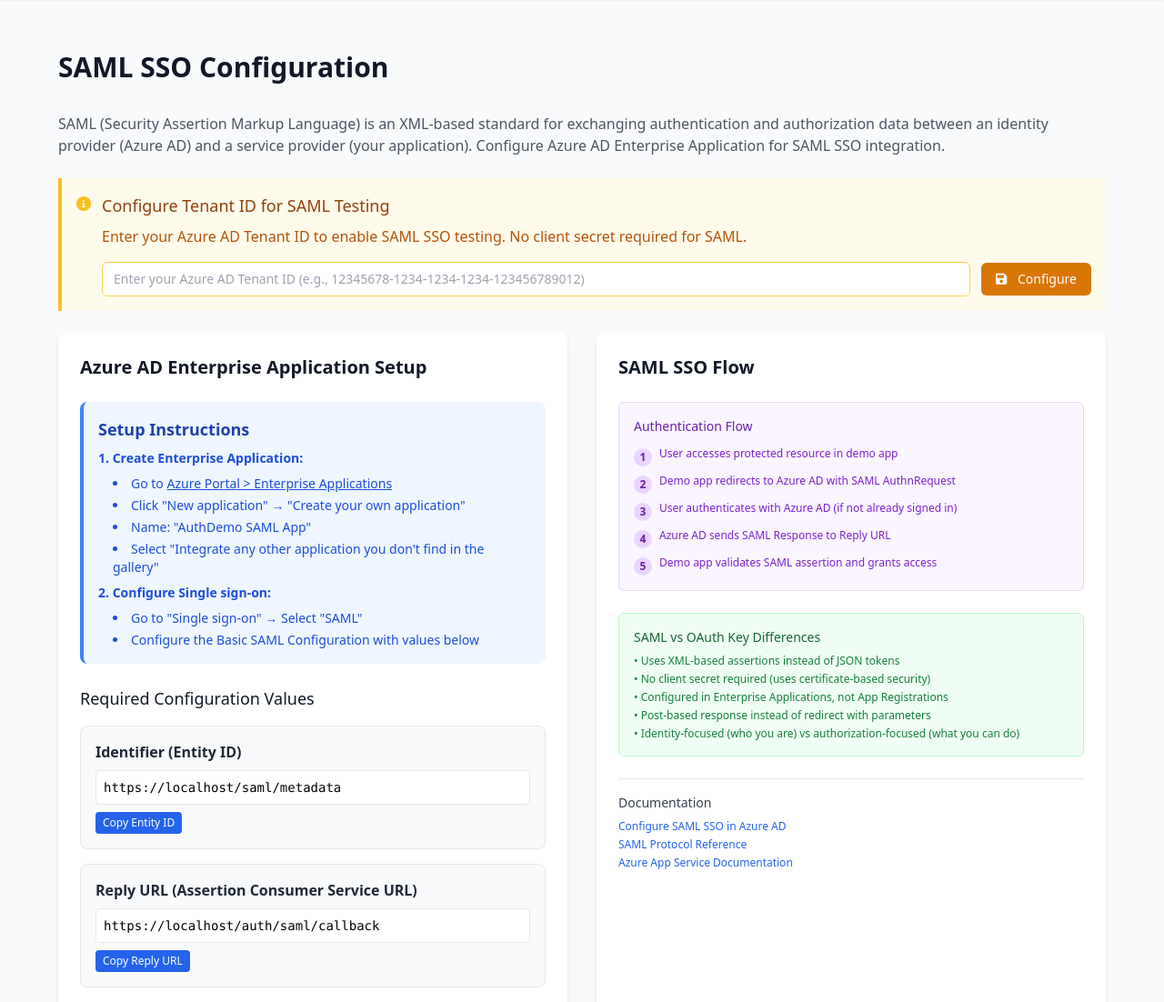
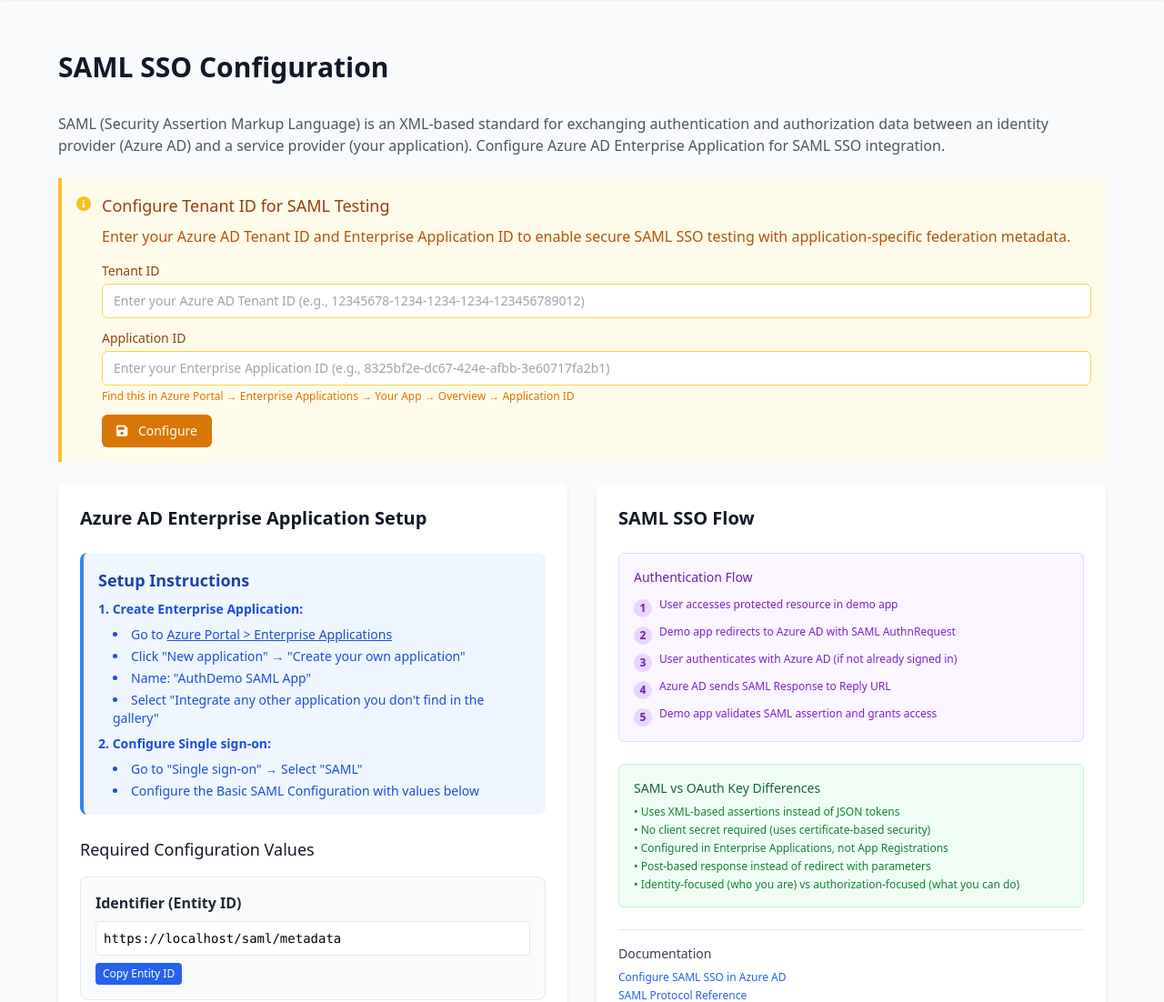
Before and after one commit to theorangeseller/Auth-Demo, a Flask app: page /saml in a window 1280 px wide. Shown: the part 65-1167 px from the top of the page at 91% size. Run offline with Flask 3, Linux system fonts and the light colour scheme; some libraries are stand-ins or nearby versions.

Commit message:
update saml metadata url setting

```diff
--- a/main.py
+++ b/main.py
@@ -47,7 +47,9 @@
         'client_secret': session.get('azure_config', {}).get('client_secret') or
                         os.getenv('CLIENT_SECRET') or 'your-client-secret',
         'redirect_uri': session.get('azure_config', {}).get('redirect_uri') or
-                       os.getenv('REDIRECT_URI') or DEFAULT_REDIRECT_URI
+                       os.getenv('REDIRECT_URI') or DEFAULT_REDIRECT_URI,
+        'app_id': session.get('azure_config', {}).get('app_id') or
+                 os.getenv('APP_ID') or 'your-app-id'
     }
     return config
 
@@ -59,9 +61,10 @@
             config['client_secret'] != 'your-client-secret')
 
 def is_saml_configured():
-    """Check if SAML is configured (only needs tenant ID)"""
+    """Check if SAML is configured (needs tenant ID and app ID for best security)"""
     config = get_azure_config()
-    return config['tenant_id'] != 'your-tenant-id'
+    return (config['tenant_id'] != 'your-tenant-id' and
+            config['app_id'] != 'your-app-id')
 
 def get_authority():
     """Get authority URL based on current configuration"""
@@ -84,10 +87,15 @@
         scopes or DEFAULT_SCOPE,
         redirect_uri=config['redirect_uri'])
 
-def fetch_azure_federation_metadata(tenant_id):
-    """Fetch Azure AD federation metadata for the given tenant"""
+def fetch_azure_federation_metadata(tenant_id, app_id=None):
+    """Fetch Azure AD federation metadata for the given tenant and optionally app"""
     try:
-        metadata_url = f"https://login.microsoftonline.com/{tenant_id}/federationmetadata/2007-06/federationmetadata.xml"
+        if app_id and app_id != 'your-app-id':
+            # Use application-specific metadata URL for better security
+            metadata_url = f"https://login.microsoftonline.com/{tenant_id}/federationmetadata/2007-06/federationmetadata.xml?appid={app_id}"
+        else:
+            # Fallback to tenant-level metadata
+            metadata_url = f"https://login.microsoftonline.com/{tenant_id}/federationmetadata/2007-06/federationmetadata.xml"
 
         response = requests.get(metadata_url, timeout=10)
         response.raise_for_status()
@@ -332,18 +340,20 @@
         client_id = request.form.get('client_id', '').strip()
         client_secret = request.form.get('client_secret', '').strip()
         redirect_uri = request.form.get('redirect_uri', DEFAULT_REDIRECT_URI).strip()
+        app_id = request.form.get('app_id', '').strip()
         config_type = request.form.get('config_type', 'full')
 
         # Validate based on configuration type
         if config_type == 'saml_only':
-            # For SAML, only tenant ID is required
-            if not tenant_id:
-                flash('Tenant ID is required for SAML configuration', 'error')
+            # For SAML, tenant ID and app ID are required for best security
+            if not tenant_id or not app_id:
+                flash('Tenant ID and Application ID are required for SAML configuration', 'error')
                 return render_template('configure.html', config={
                     'tenant_id': tenant_id,
                     'client_id': 'your-client-id',
                     'client_secret': 'your-client-secret',
-                    'redirect_uri': redirect_uri
+                    'redirect_uri': redirect_uri,
+                    'app_id': app_id
                 })
 
             # Save SAML-only configuration
@@ -351,13 +361,15 @@
                 'tenant_id': tenant_id,
                 'client_id': 'your-client-id',
                 'client_secret': 'your-client-secret',
-                'redirect_uri': redirect_uri
+                'redirect_uri': redirect_uri,
+                'app_id': app_id
             }
 
             session['azure_config'] = azure_config
 
             # Fetch and cache federation metadata
-            metadata = fetch_azure_federation_metadata(tenant_id)
+            app_id = azure_config.get('app_id')
+            metadata = fetch_azure_federation_metadata(tenant_id, app_id)
             if metadata:
                 session['federation_metadata'] = metadata
                 flash('SAML configuration saved successfully! Federation metadata fetched from Azure AD.', 'success')
@@ -373,7 +385,8 @@
                     'tenant_id': tenant_id,
                     'client_id': client_id,
                     'client_secret': client_secret,
-                    'redirect_uri': redirect_uri
+                    'redirect_uri': redirect_uri,
+                    'app_id': app_id
                 })
 
             # Save full configuration
@@ -381,7 +394,8 @@
                 'tenant_id': tenant_id,
                 'client_id': client_id,
                 'client_secret': client_secret,
-                'redirect_uri': redirect_uri
+                'redirect_uri': redirect_uri,
+                'app_id': app_id if app_id else 'your-app-id'
             }
 
             session['azure_config'] = azure_config
@@ -419,7 +433,7 @@
 def saml_builder():
     """SAML SSO Configuration page"""
     config = get_azure_config()
-    is_configured = is_saml_configured()  # For SAML, only check if tenant ID is configured
+    is_configured = is_saml_configured()  # For SAML, check if tenant ID AND app ID are configured
 
     # Get federation metadata if available
     federation_metadata = session.get('federation_metadata')
@@ -484,7 +498,8 @@
             return jsonify({'success': True, 'metadata': cached_metadata})
 
         # Fetch fresh metadata
-        metadata = fetch_azure_federation_metadata(tenant_id)
+        app_id = config['app_id']
+        metadata = fetch_azure_federation_metadata(tenant_id, app_id)
         if metadata:
             session['federation_metadata'] = metadata
             return jsonify({'success': True, 'metadata': metadata})
--- a/templates/saml.html
+++ b/templates/saml.html
@@ -21,25 +21,41 @@
                 <div class="ml-3 flex-1">
                     <h3 class="text-lg font-medium text-amber-800">Configure Tenant ID for SAML Testing</h3>
                     <div class="mt-2 text-amber-700">
-                        <p>Enter your Azure AD Tenant ID to enable SAML SSO testing. No client secret required for SAML.</p>
+                        <p>Enter your Azure AD Tenant ID and Enterprise Application ID to enable secure SAML SSO testing with application-specific federation metadata.</p>
                     </div>
                     <div class="mt-4">
-                        <form @submit.prevent="configureTenantId()" class="flex items-center space-x-3">
+                        <form @submit.prevent="configureTenantId()" class="space-y-3">
+                            <div>
+                                <label class="block text-sm font-medium text-amber-800 mb-1">Tenant ID</label>
                                 <input
                                     type="text"
                                     x-model="tenantId"
                                     placeholder="Enter your Azure AD Tenant ID (e.g., 12345678-1234-1234-1234-123456789012)"
-                                class="flex-1 px-3 py-2 border border-amber-300 rounded-md focus:outline-none focus:ring-2 focus:ring-amber-500 focus:border-amber-500 text-sm"
+                                    class="w-full px-3 py-2 border border-amber-300 rounded-md focus:outline-none focus:ring-2 focus:ring-amber-500 focus:border-amber-500 text-sm"
                                     required
                                 >
+                            </div>
+                            <div>
+                                <label class="block text-sm font-medium text-amber-800 mb-1">Application ID</label>
+                                <input
+                                    type="text"
+                                    x-model="appId"
+                                    placeholder="Enter your Enterprise Application ID (e.g., 8325bf2e-dc67-424e-afbb-3e60717fa2b1)"
+                                    class="w-full px-3 py-2 border border-amber-300 rounded-md focus:outline-none focus:ring-2 focus:ring-amber-500 focus:border-amber-500 text-sm"
+                                    required
+                                >
+                                <p class="text-xs text-amber-600 mt-1">Find this in Azure Portal → Enterprise Applications → Your App → Overview → Application ID</p>
+                            </div>
+                            <div class="flex items-center space-x-3">
                                 <button
                                     type="submit"
                                     class="bg-amber-600 text-white px-4 py-2 rounded-md hover:bg-amber-700 transition-colors text-sm"
-                                :disabled="!tenantId || configuringTenant"
+                                    :disabled="!tenantId || !appId || configuringTenant"
                                 >
                                     <i class="fas fa-save mr-2"></i>
                                     <span x-text="configuringTenant ? 'Configuring...' : 'Configure'"></span>
                                 </button>
+                            </div>
                         </form>
                     </div>
                 </div>
@@ -286,6 +302,7 @@
 function samlBuilder() {
     return {
         tenantId: '',
+        appId: '',
         configuringTenant: false,
 
         get entityId() {
@@ -307,8 +324,8 @@
         },
 
         async configureTenantId() {
-            if (!this.tenantId.trim()) {
-                alert('Please enter a valid Tenant ID');
+            if (!this.tenantId.trim() || !this.appId.trim()) {
+                alert('Please enter both Tenant ID and Application ID');
                 return;
             }
 
@@ -323,6 +340,7 @@
                     body: new URLSearchParams({
                         config_type: 'saml_only',
                         tenant_id: this.tenantId.trim(),
+                        app_id: this.appId.trim(),
                         client_id: 'saml-demo-app',
                         client_secret: 'not-needed-for-saml'
                     })
```
Lines whose indentation alone changed are shown as unchanged.
